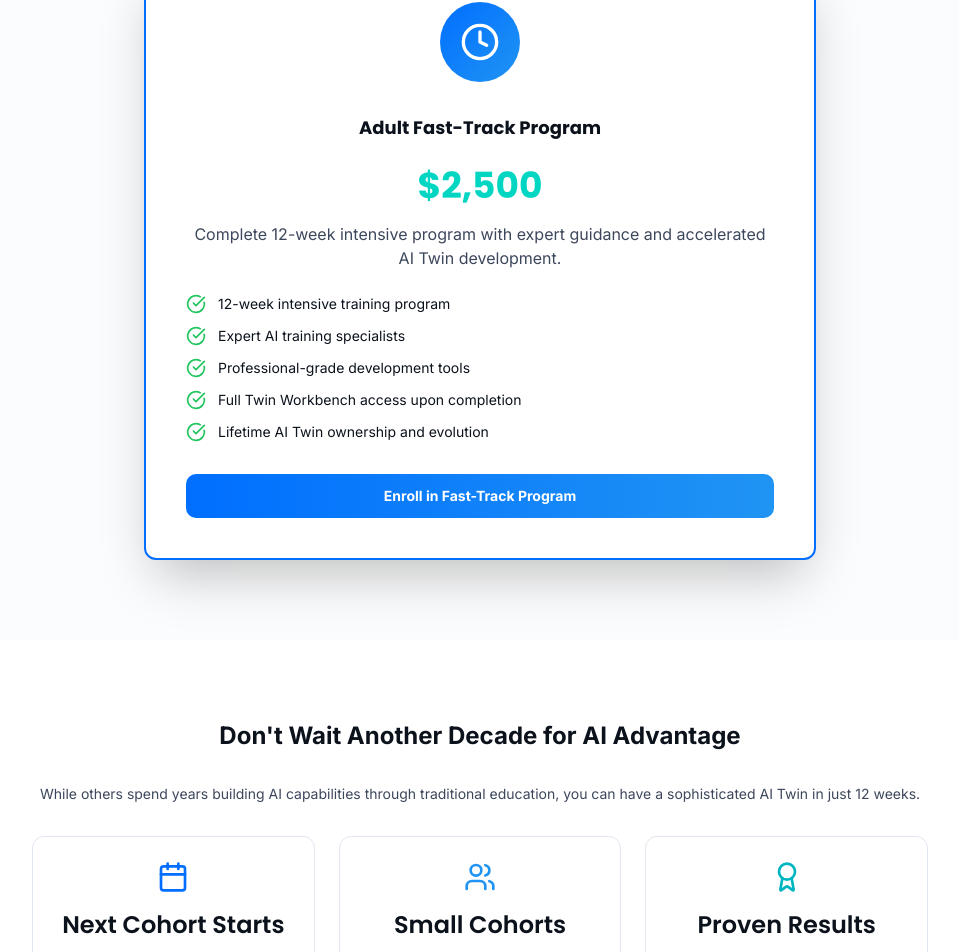
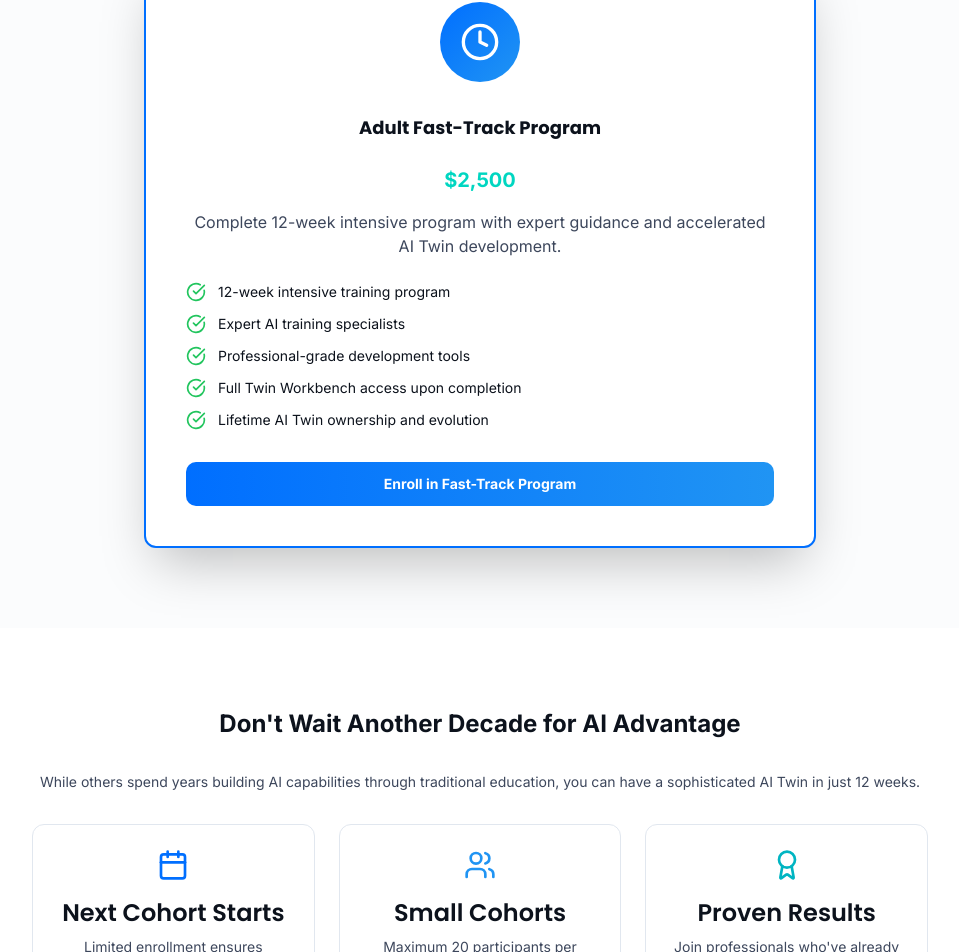
Before and after one commit to MutaiG/AnansiAI-Website, a React (Vite) app: page /education/adult-program in a window 1280 px wide. Shown: the part 3233-4185 px from the top of the page, without its empty margins (160-1119 px from the left). Built offline with nearby package versions, Linux system fonts and the light colour scheme; the HTML template or start-up script is replaced by a standard one.

Commit message:
Fix oversized pricing display in AdultFastTrack
cgen-3e6a5d0afe584f4bac86a4d0cc2c63a0

```diff
--- a/src/pages/AdultFastTrack.tsx
+++ b/src/pages/AdultFastTrack.tsx
@@ -373,7 +373,7 @@ const AdultFastTrack = () => {
                 <h3 className="text-lg font-bold mb-6">
                   Adult Fast-Track Program
                 </h3>
-                <div className="text-3xl sm:text-4xl font-bold text-logo-teal mb-4">
+                <div className="text-xl font-bold text-logo-teal mb-4">
                   $2,500
                 </div>
                 <p className="text-muted-foreground mb-6">
--- a/src/pages/StudentProgram.tsx
+++ b/src/pages/StudentProgram.tsx
@@ -444,7 +444,7 @@ const StudentProgram = () => {
                   <div>
                     <h3 className="text-xl font-bold mb-4">Investment</h3>
                     <div className="text-center">
-                      <div className="text-4xl font-bold text-logo-teal mb-2">
+                      <div className="text-xl font-bold text-logo-teal mb-2">
                         $500
                       </div>
                       <p className="text-muted-foreground mb-4">
```
